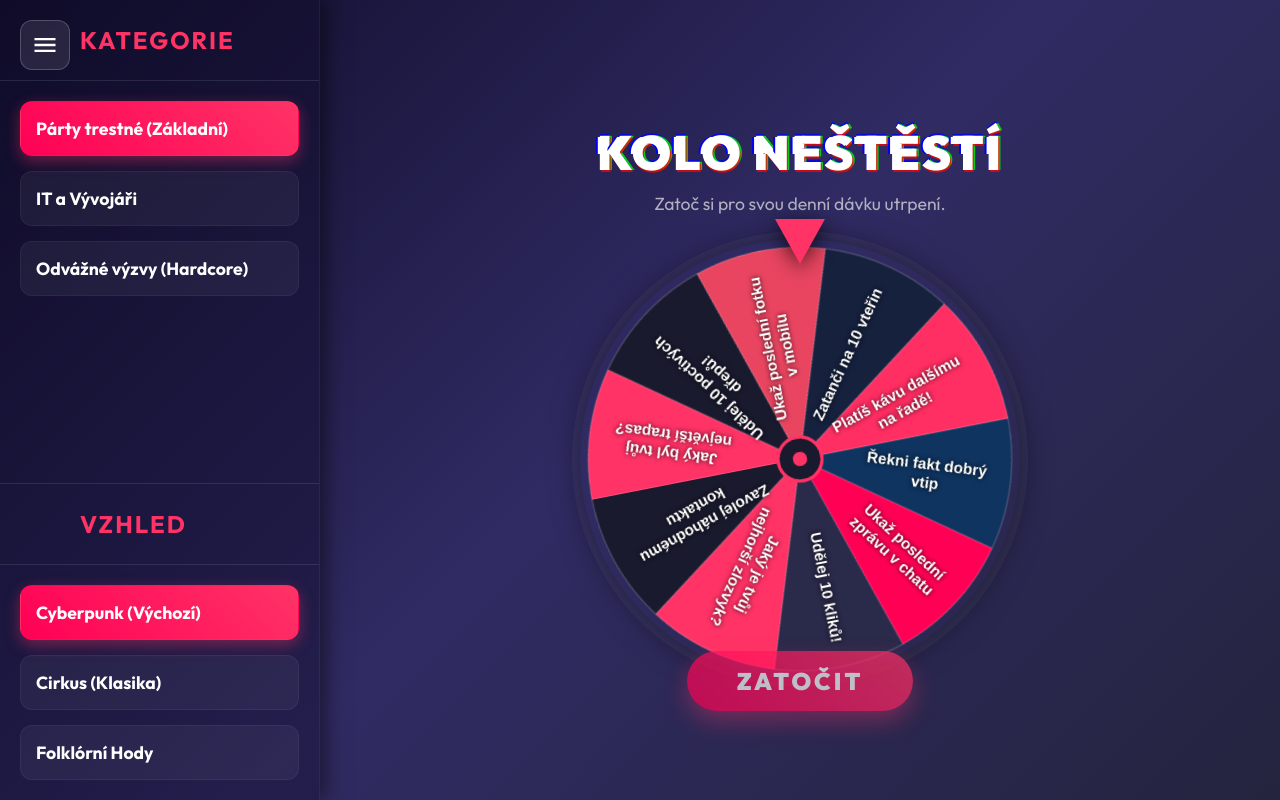
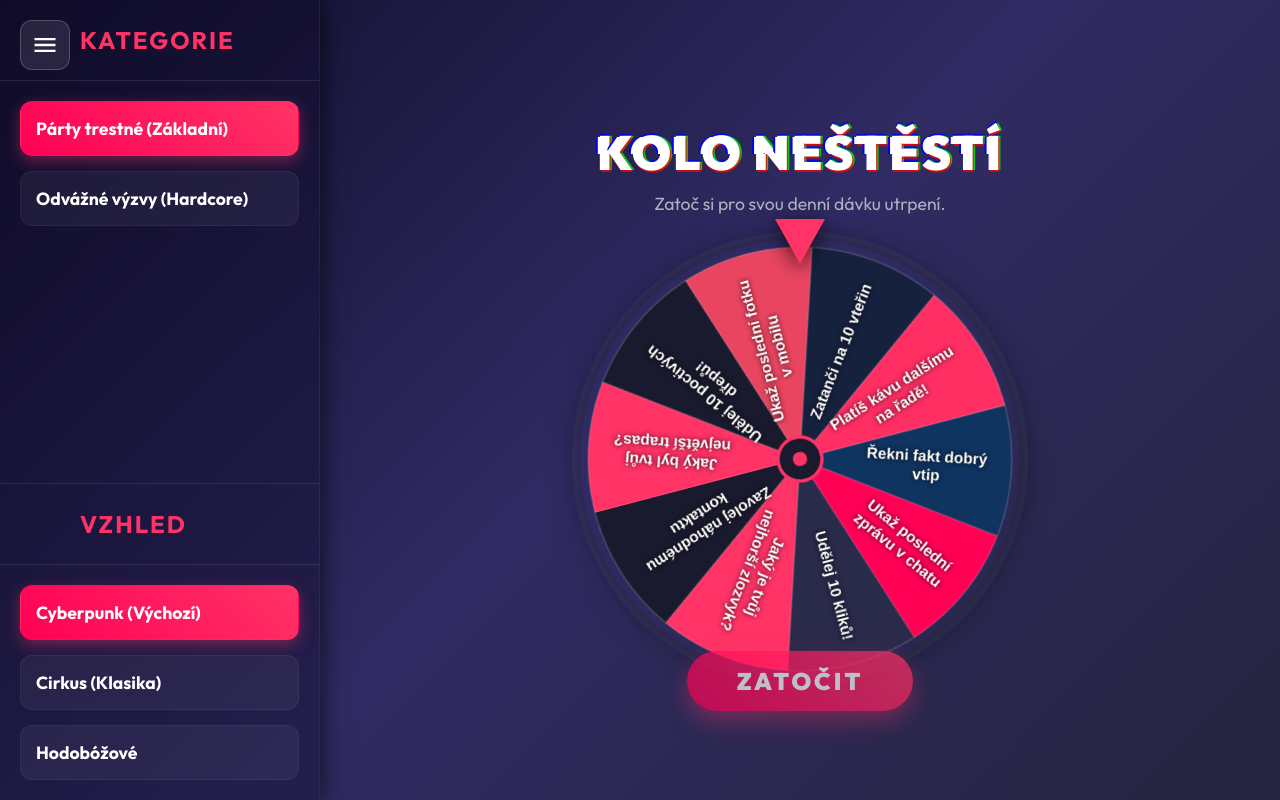
Before and after one commit to endurovojta173/Wheel_of_unfortune, a plain HTML site: page index.html in a window 1280 px wide. Both pictures are taken after a click on the button "ZATOČIT". Drawn offline with nearby package versions, Linux system fonts and the light colour scheme.

Commit message:
Updated items in menu

```diff
--- a/index.html
+++ b/index.html
@@ -31,7 +31,7 @@
             <ul id="themeList" class="set-list" style="flex: 0 0 auto;">
                 <li data-theme="default" class="active">Cyberpunk (Výchozí)</li>
                 <li data-theme="circus">Cirkus (Klasika)</li>
-                <li data-theme="folklore">Folklórní Hody</li>
+                <li data-theme="folklore">Hodobóžové</li>
             </ul>
         </aside>
 
--- a/script.js
+++ b/script.js
@@ -24,18 +24,6 @@ const questionSets = {
         "Udělej 10 kliků!",
         "Jaký je tvůj nejhorší zlozvyk?",
         "Zavolej náhodnému kontaktu"
-    ],
-    "IT a Vývojáři": [
-        "Smazaná produkční DB",
-        "Páteční deploy spadnul",
-        "Nekonečná smyčka",
-        "Merge konflikt (50+)",
-        "Rozlitá káva do klávesnice",
-        "Spadl internet na hodinu",
-        "Ztracené heslo k serveru",
-        "Klient změnil zadání (v pátek)",
-        "Záloha neexistuje",
-        "Smazal jsi branch (master)"
     ],
     "Odvážné výzvy (Hardcore)": [
         "Sněz lžičku chilli omáčky",
@@ -288,8 +276,12 @@ function spinWheel() {
     isSpinning = true;
     spinBtn.disabled = true;
 
-    // Vypočítat náhodnou rotaci (4 až 7 plných otáček + náhodný úhel pro zastavení)
-    const extraSpins = Math.floor(Math.random() * 4) + 4;
+    // Náhodná doba točení (4.5 až 8.5 vteřin)
+    const spinDurationS = 4.5 + (Math.random() * 4);
+    const spinDurationMs = Math.round(spinDurationS * 1000);
+
+    // Počet otáček navázaný zhruba na dobu trvání (aspoň 4)
+    const extraSpins = Math.floor(spinDurationS) + 1;
     const randomAngle = Math.floor(Math.random() * 360);
 
     const targetRotation = currentRotation + (extraSpins * 360) + randomAngle;
@@ -297,14 +289,17 @@ function spinWheel() {
     // Spočítat, kolik dílků kolo celkem mine, a nastavit adekvátní počet "tiků"
     const rotationDiff = targetRotation - currentRotation;
     const segmentsPassed = Math.floor(rotationDiff / (360 / misfortunes.length));
-    simulateWheelTicks(5000, segmentsPassed);
+    simulateWheelTicks(spinDurationMs, segmentsPassed);
 
-    // CSS Animace (plynulý dojezd) s HW akcelerací pro levnější TV (translateZ)
-    canvas.style.transition = 'transform 5s cubic-bezier(0.17, 0.67, 0.12, 0.99)';
+    // CSS Animace s HW akcelerací
+    canvas.style.transition = `transform ${spinDurationS}s cubic-bezier(0.17, 0.67, 0.12, 0.99)`;
     canvas.style.transform = `rotate(${targetRotation}deg) translateZ(0)`;
 
-    // Počkat na dokončení animace (5 vteřin)
-    setTimeout(() => {
+    // Naslouchat přesně na moment, kdy CSS animace opravdu skončí
+    canvas.addEventListener('transitionend', function onSpinEnd() {
+        // Okamžitě odstraníme posluchač, aby se nevolal víckrát
+        canvas.removeEventListener('transitionend', onSpinEnd);
+
         isSpinning = false;
         spinBtn.disabled = false;
 
@@ -318,8 +313,7 @@ function spinWheel() {
         const winningIndex = Math.floor(pointerAngle / degreesPerSegment);
 
         showResult(misfortunes[winningIndex]);
-
-    }, 5000);
+    });
 }
 
 function showResult(text) {
```
